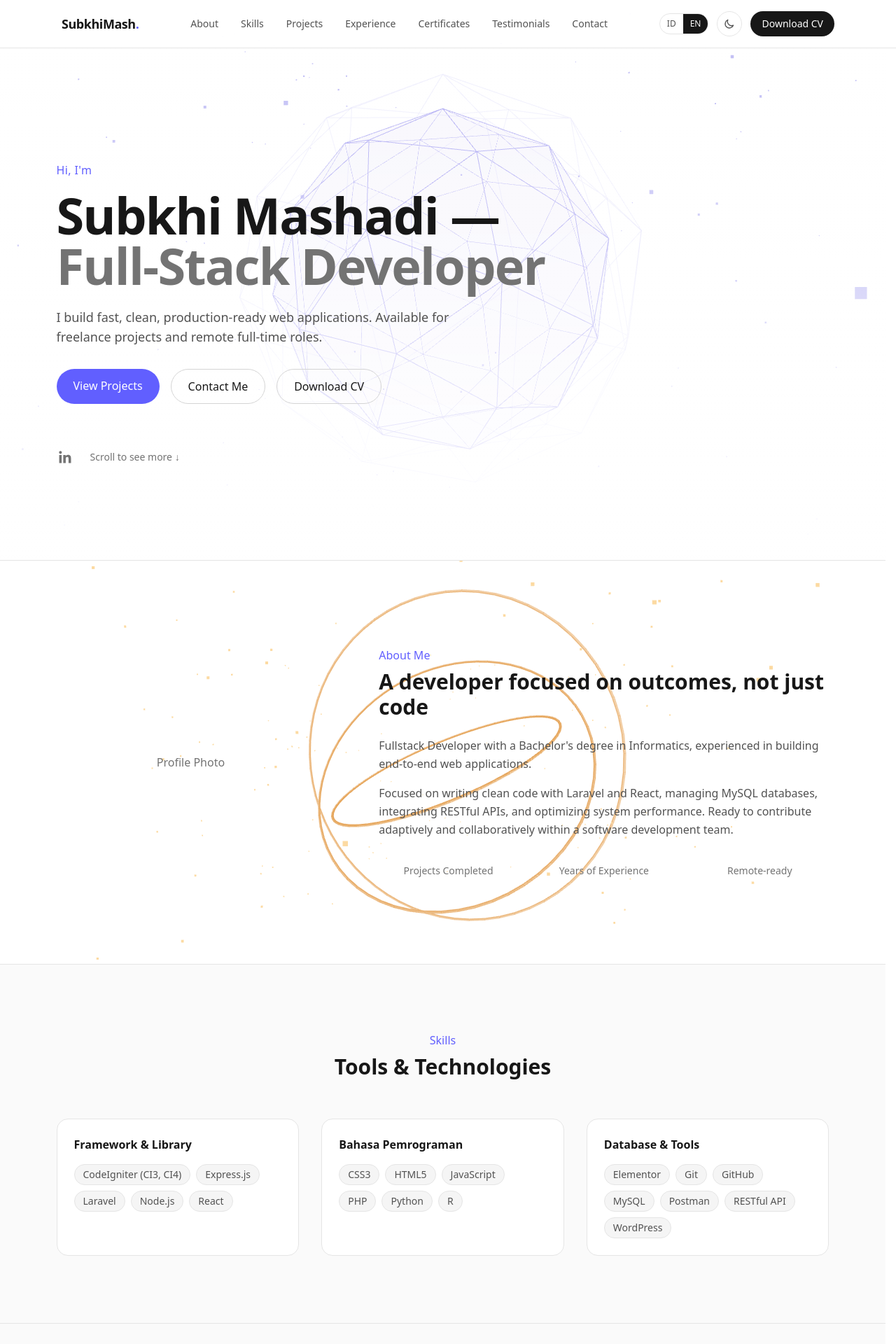
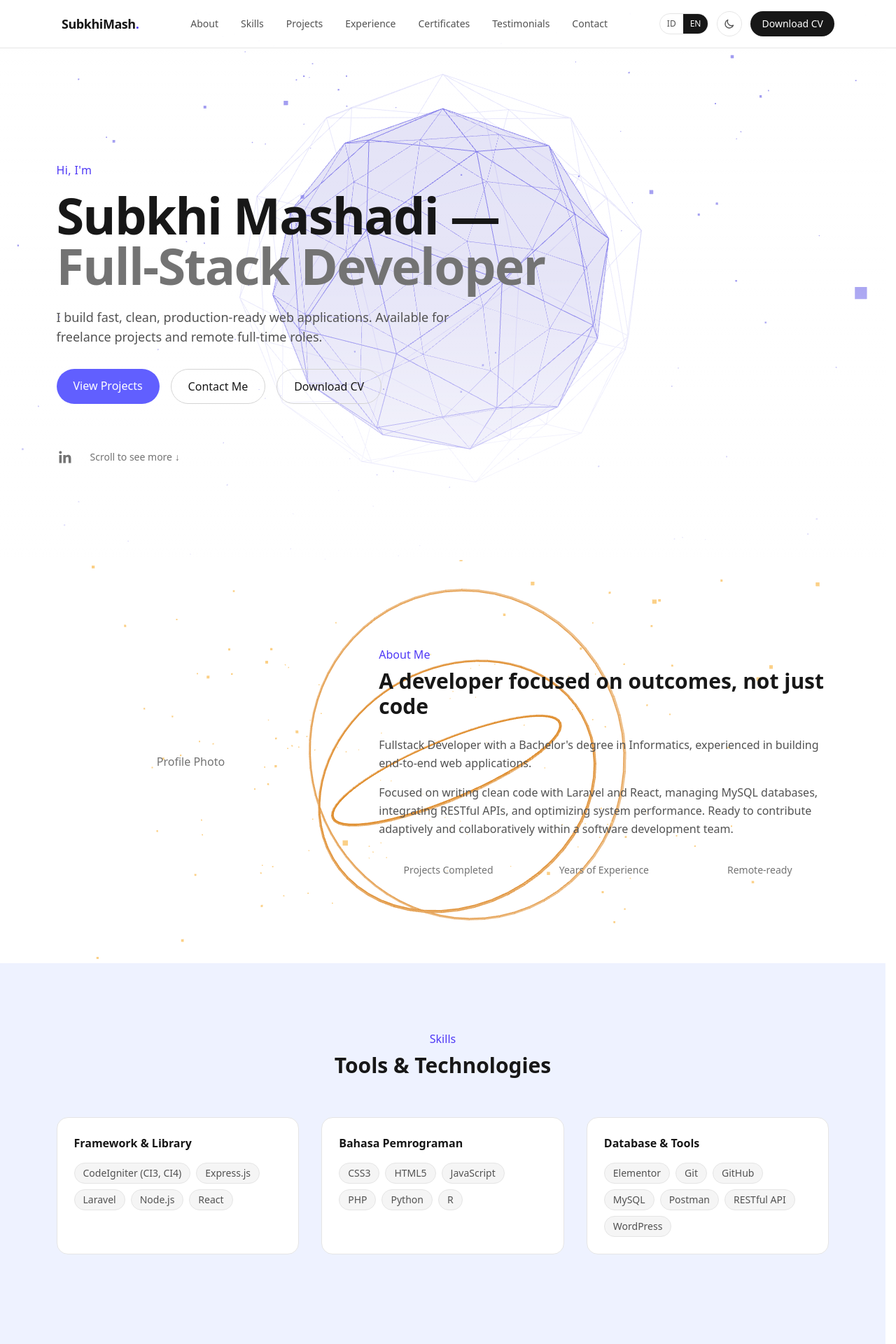
Before and after one commit to subkhi-mashadi/SubkhiMash, a Laravel app: page / in a window 1280 px wide. Shown: the top 1920 px of the page at 70% size. Run offline with Laravel 12, Linux system fonts and the light colour scheme; data comes from the database, SQL or seed files in the repository; data that the repository does not hold is empty; style sheets or scripts are compiled from the project's sources.

Commit message:
feat: update portfolio sections and improve styling for consistency

```diff
--- a/lang/en/portfolio.php
+++ b/lang/en/portfolio.php
@@ -86,6 +86,6 @@
 
     'footer' => [
         'rights' => 'All rights reserved.',
-        'built' => 'Built with Laravel, Tailwind & Three.js',
+        'built' => 'Available for freelance projects and full-time remote positions.',
     ],
 ];
--- a/resources/js/hero3d.js
+++ b/resources/js/hero3d.js
@@ -26,7 +26,7 @@
 
     const fill = new THREE.Mesh(
         geometry,
-        new THREE.MeshBasicMaterial({ color: fillColor, transparent: true, opacity: isDark ? 0.12 : 0.06, side: THREE.BackSide })
+        new THREE.MeshBasicMaterial({ color: fillColor, transparent: true, opacity: isDark ? 0.12 : 0.16, side: THREE.BackSide })
     );
     group.add(fill);
 
@@ -60,7 +60,7 @@
     const observer = new MutationObserver(() => {
         const dark = document.documentElement.classList.contains('dark');
         fill.material.color.set(dark ? 0x6366f1 : 0x4338ca);
-        fill.material.opacity = dark ? 0.12 : 0.06;
+        fill.material.opacity = dark ? 0.12 : 0.16;
         wireframe.material.color.set(dark ? 0x818cf8 : 0x4f46e5);
         wireframe.material.opacity = dark ? 0.95 : 0.75;
         outerWireframe.material.color.set(dark ? 0x818cf8 : 0x4f46e5);
--- a/resources/views/partials/about.blade.php
+++ b/resources/views/partials/about.blade.php
@@ -3,8 +3,8 @@
     $locale = app()->getLocale();
 @endphp
 
-<section id="about" class="relative py-24 border-t border-neutral-200 dark:border-white/5 overflow-hidden">
-    <canvas id="about-canvas" class="absolute inset-0 w-full h-full opacity-70 dark:opacity-100"></canvas>
+<section id="about" class="relative py-24 overflow-hidden">
+    <canvas id="about-canvas" class="absolute inset-0 w-full h-full opacity-90 dark:opacity-100"></canvas>
 
     <div class="relative z-10 max-w-6xl mx-auto px-6 grid md:grid-cols-5 gap-12 items-center">
         <div class="reveal aspect-square max-w-sm md:col-span-2">
@@ -18,7 +18,7 @@
         </div>
 
         <div class="reveal md:col-span-3">
-            <p class="text-indigo-500 dark:text-indigo-400 font-medium mb-2">{{ __('portfolio.about.label') }}</p>
+            <p class="text-indigo-600 dark:text-indigo-400 font-medium mb-2">{{ __('portfolio.about.label') }}</p>
             <h2 class="text-3xl font-bold mb-6">{{ __('portfolio.about.title') }}</h2>
             <p class="text-neutral-600 dark:text-neutral-400 mb-4 leading-relaxed">
                 {{ $locale === 'id' ? $profile->about_p1_id : $profile->about_p1_en }}
--- a/resources/views/partials/certificates.blade.php
+++ b/resources/views/partials/certificates.blade.php
@@ -2,16 +2,16 @@
     $certificates = \App\Models\Certificate::query()->where('is_active', true)->orderByDesc('year')->get();
 @endphp
 
-<section id="certificates" class="py-24 border-t border-neutral-200 dark:border-white/5">
+<section id="certificates" class="py-24">
     <div class="max-w-6xl mx-auto px-6">
-        <p class="reveal text-indigo-500 dark:text-indigo-400 font-medium mb-2 text-center">{{ __('portfolio.certificates.label') }}</p>
+        <p class="reveal text-indigo-600 dark:text-indigo-400 font-medium mb-2 text-center">{{ __('portfolio.certificates.label') }}</p>
         <h2 class="reveal text-3xl font-bold mb-14 text-center">{{ __('portfolio.certificates.title') }}</h2>
 
         <div class="grid md:grid-cols-3 gap-6">
             @foreach ($certificates as $cert)
                 <a href="{{ $cert['url'] }}" target="_blank" class="reveal rounded-2xl border border-neutral-200 dark:border-white/10 bg-white dark:bg-neutral-900/40 p-6 hover:border-indigo-400/40 transition block">
                     <div class="w-10 h-10 rounded-lg bg-indigo-500/10 flex items-center justify-center mb-4">
-                        <svg xmlns="http://www.w3.org/2000/svg" class="w-5 h-5 text-indigo-500 dark:text-indigo-400" fill="none" viewBox="0 0 24 24" stroke="currentColor">
+                        <svg xmlns="http://www.w3.org/2000/svg" class="w-5 h-5 text-indigo-600 dark:text-indigo-400" fill="none" viewBox="0 0 24 24" stroke="currentColor">
                             <path stroke-linecap="round" stroke-linejoin="round" stroke-width="2" d="M9 12l2 2 4-4m6 2a9 9 0 11-18 0 9 9 0 0118 0z"/>
                         </svg>
                     </div>
--- a/resources/views/partials/contact.blade.php
+++ b/resources/views/partials/contact.blade.php
@@ -2,9 +2,9 @@
     $profile = \App\Models\Profile::current();
 @endphp
 
-<section id="contact" class="py-24 border-t border-neutral-200 dark:border-white/5 bg-neutral-50 dark:bg-neutral-900/30">
+<section id="contact" class="py-24 bg-indigo-50 dark:bg-neutral-900/30">
     <div class="max-w-3xl mx-auto px-6 text-center">
-        <p class="reveal text-indigo-500 dark:text-indigo-400 font-medium mb-2">{{ __('portfolio.contact.label') }}</p>
+        <p class="reveal text-indigo-600 dark:text-indigo-400 font-medium mb-2">{{ __('portfolio.contact.label') }}</p>
         <h2 class="reveal text-3xl font-bold mb-4">{{ __('portfolio.contact.title') }}</h2>
         <p class="reveal text-neutral-600 dark:text-neutral-400 mb-10">
             {{ __('portfolio.contact.subtitle') }}
--- a/resources/views/partials/experience.blade.php
+++ b/resources/views/partials/experience.blade.php
@@ -13,9 +13,9 @@
         ]);
 @endphp
 
-<section id="experience" class="py-24 border-t border-neutral-200 dark:border-white/5 bg-neutral-50 dark:bg-neutral-900/30">
+<section id="experience" class="py-24 bg-indigo-50 dark:bg-neutral-900/30">
     <div class="max-w-4xl mx-auto px-6">
-        <p class="reveal text-indigo-500 dark:text-indigo-400 font-medium mb-2 text-center">{{ __('portfolio.experience.label') }}</p>
+        <p class="reveal text-indigo-600 dark:text-indigo-400 font-medium mb-2 text-center">{{ __('portfolio.experience.label') }}</p>
         <h2 class="reveal text-3xl font-bold mb-14 text-center">{{ __('portfolio.experience.title') }}</h2>
 
         <div class="space-y-10">
--- a/resources/views/partials/footer.blade.php
+++ b/resources/views/partials/footer.blade.php
@@ -1,4 +1,4 @@
-<footer class="border-t border-neutral-200 dark:border-white/5 py-8">
+<footer class="py-8">
     <div class="max-w-6xl mx-auto px-6 flex flex-wrap items-center justify-between gap-4 text-sm text-neutral-500">
         <p>&copy; {{ date('Y') }} Subkhi Mashadi. {{ __('portfolio.footer.rights') }}</p>
         <p>{{ __('portfolio.footer.built') }}</p>
--- a/resources/views/partials/github-activity.blade.php
+++ b/resources/views/partials/github-activity.blade.php
@@ -6,13 +6,14 @@
 
 <section
     id="github"
-    class="py-24 border-t border-neutral-200 dark:border-white/5 bg-neutral-50 dark:bg-neutral-900/30"
+    class="py-24 bg-indigo-50 dark:bg-neutral-900/30"
     x-data="{
         year: {{ $currentYear }},
         years: {{ Illuminate\Support\Js::from($availableYears) }},
         total: null,
         cells: [],
         loading: true,
+        isMobile: window.matchMedia('(max-width: 767px)').matches,
         languages: [],
         languagesLoading: true,
         async loadLanguages() {
@@ -82,10 +83,10 @@
             return labels;
         },
     }"
-    x-init="load(year); loadLanguages()"
+    x-init="load(year); loadLanguages(); window.matchMedia('(max-width: 767px)').addEventListener('change', (e) => isMobile = e.matches)"
 >
     <div class="max-w-5xl mx-auto px-6">
-        <p class="reveal text-indigo-500 dark:text-indigo-400 font-medium mb-2 text-center">{{ __('portfolio.github.label') }}</p>
+        <p class="reveal text-indigo-600 dark:text-indigo-400 font-medium mb-2 text-center">{{ __('portfolio.github.label') }}</p>
         <h2 class="reveal text-3xl font-bold mb-4 text-center">{{ __('portfolio.github.title') }}</h2>
         <p class="reveal text-neutral-600 dark:text-neutral-400 text-center mb-12">{{ __('portfolio.github.subtitle') }}</p>
 
@@ -131,13 +132,14 @@
 
         <div class="reveal w-full rounded-2xl border border-neutral-200 dark:border-white/10 bg-white dark:bg-neutral-950/40 p-4">
             <p x-show="loading" class="text-center text-sm text-neutral-500 py-8">…</p>
-            <div x-show="!loading">
-                <div class="grid mb-1" :style="`grid-template-columns: repeat(${weekCount()}, minmax(0,1fr)); height: 14px;`">
+            <div x-show="!loading" class="overflow-x-auto pb-1">
+                <div :style="`${isMobile ? 'min-width: ' + (weekCount() * 13) + 'px' : ''}`">
+                    <div class="grid mb-1" :style="`grid-template-columns: repeat(${weekCount()}, ${isMobile ? '10px' : 'minmax(0,1fr)'}); height: 14px;`">
                         <template x-for="m in monthLabels()" :key="m.label + m.week">
                             <span class="text-xs text-neutral-500 overflow-hidden" :style="`grid-column: ${m.week + 1} / -1; grid-row: 1;`" x-text="m.label"></span>
                         </template>
                     </div>
-                <div class="grid gap-[3px]" :style="`grid-template-columns: repeat(${weekCount()}, minmax(0,1fr)); grid-template-rows: repeat(7, 1fr); height: 91px;`">
+                    <div class="grid gap-[3px]" :style="`grid-template-columns: repeat(${weekCount()}, ${isMobile ? '10px' : 'minmax(0,1fr)'}); grid-template-rows: repeat(7, ${isMobile ? '10px' : '1fr'}); ${isMobile ? '' : 'height: 91px;'}`">
                         <template x-for="cell in cells" :key="cell.date">
                             <div
                                 :class="levelClasses[cell.level]"
@@ -149,6 +151,7 @@
                     </div>
                 </div>
             </div>
+        </div>
 
         <div class="reveal text-center mt-8">
             <a href="https://github.com/{{ $githubUsername }}" target="_blank" class="text-sm text-neutral-600 dark:text-neutral-300 hover:text-neutral-900 dark:hover:text-white transition">
--- a/resources/views/partials/hero.blade.php
+++ b/resources/views/partials/hero.blade.php
@@ -3,12 +3,12 @@
 @endphp
 
 <section id="hero" class="relative min-h-screen flex items-center overflow-hidden pt-24">
-    <canvas id="hero-canvas" class="absolute inset-0 w-full h-full opacity-60 dark:opacity-100"></canvas>
+    <canvas id="hero-canvas" class="absolute inset-0 w-full h-full opacity-90 dark:opacity-100"></canvas>
 
-    <div class="absolute inset-0 bg-gradient-to-b from-white/0 via-white/40 to-white dark:from-neutral-950/0 dark:via-neutral-950/40 dark:to-neutral-950 pointer-events-none"></div>
+    <div class="absolute inset-0 bg-gradient-to-b from-white/0 via-white/10 to-white/80 dark:from-neutral-950/0 dark:via-neutral-950/40 dark:to-neutral-950 pointer-events-none"></div>
 
     <div class="relative z-10 max-w-6xl mx-auto px-6 w-full">
-        <p class="reveal text-indigo-500 dark:text-indigo-400 font-medium mb-4 tracking-wide">{{ __('portfolio.hero.greeting') }}</p>
+        <p class="reveal text-indigo-600 dark:text-indigo-400 font-medium mb-4 tracking-wide">{{ __('portfolio.hero.greeting') }}</p>
         <h1 class="reveal text-4xl sm:text-6xl lg:text-7xl font-bold tracking-tight max-w-3xl">
             Subkhi Mashadi — <span class="text-neutral-500 dark:text-neutral-400">{{ __('portfolio.hero.role') }}</span>
         </h1>
--- a/resources/views/partials/navbar.blade.php
+++ b/resources/views/partials/navbar.blade.php
@@ -9,7 +9,7 @@
 >
     <nav class="max-w-6xl mx-auto flex items-center justify-between px-6 py-4">
         <a href="#hero" class="font-semibold tracking-tight text-lg">
-            SubkhiMash<span class="text-indigo-500 dark:text-indigo-400">.</span>
+            SubkhiMash<span class="text-indigo-600 dark:text-indigo-400">.</span>
         </a>
 
         <ul class="hidden md:flex items-center gap-8 text-sm text-neutral-600 dark:text-neutral-300">
--- a/resources/views/partials/projects.blade.php
+++ b/resources/views/partials/projects.blade.php
@@ -15,9 +15,9 @@
         ]);
 @endphp
 
-<section id="projects" class="py-24 border-t border-neutral-200 dark:border-white/5">
+<section id="projects" class="py-24">
     <div class="max-w-6xl mx-auto px-6">
-        <p class="reveal text-indigo-500 dark:text-indigo-400 font-medium mb-2 text-center">{{ __('portfolio.projects.label') }}</p>
+        <p class="reveal text-indigo-600 dark:text-indigo-400 font-medium mb-2 text-center">{{ __('portfolio.projects.label') }}</p>
         <h2 class="reveal text-3xl font-bold mb-14 text-center">{{ __('portfolio.projects.title') }}</h2>
 
         <div class="grid md:grid-cols-3 gap-8">
--- a/resources/views/partials/skills.blade.php
+++ b/resources/views/partials/skills.blade.php
@@ -7,9 +7,9 @@
         ->map(fn ($skills) => $skills->pluck('name'));
 @endphp
 
-<section id="skills" class="py-24 border-t border-neutral-200 dark:border-white/5 bg-neutral-50 dark:bg-neutral-900/30">
+<section id="skills" class="py-24 bg-indigo-50 dark:bg-neutral-900/30">
     <div class="max-w-6xl mx-auto px-6">
-        <p class="reveal text-indigo-500 dark:text-indigo-400 font-medium mb-2 text-center">{{ __('portfolio.skills.label') }}</p>
+        <p class="reveal text-indigo-600 dark:text-indigo-400 font-medium mb-2 text-center">{{ __('portfolio.skills.label') }}</p>
         <h2 class="reveal text-3xl font-bold mb-14 text-center">{{ __('portfolio.skills.title') }}</h2>
 
         <div class="grid md:grid-cols-3 gap-8">
--- a/resources/views/partials/testimonials.blade.php
+++ b/resources/views/partials/testimonials.blade.php
@@ -10,15 +10,15 @@
         ]);
 @endphp
 
-<section id="testimonials" class="py-24 border-t border-neutral-200 dark:border-white/5">
+<section id="testimonials" class="py-24">
     <div class="max-w-6xl mx-auto px-6">
-        <p class="reveal text-indigo-500 dark:text-indigo-400 font-medium mb-2 text-center">{{ __('portfolio.testimonials.label') }}</p>
+        <p class="reveal text-indigo-600 dark:text-indigo-400 font-medium mb-2 text-center">{{ __('portfolio.testimonials.label') }}</p>
         <h2 class="reveal text-3xl font-bold mb-14 text-center">{{ __('portfolio.testimonials.title') }}</h2>
 
         <div class="grid md:grid-cols-3 gap-6">
             @foreach ($testimonials as $t)
                 <figure class="reveal rounded-2xl border border-neutral-200 dark:border-white/10 bg-white dark:bg-neutral-900/40 p-6 flex flex-col">
-                    <svg xmlns="http://www.w3.org/2000/svg" class="w-6 h-6 text-indigo-400 mb-4" fill="currentColor" viewBox="0 0 24 24">
+                    <svg xmlns="http://www.w3.org/2000/svg" class="w-6 h-6 text-indigo-500 dark:text-indigo-400 mb-4" fill="currentColor" viewBox="0 0 24 24">
                         <path d="M7.17 6A5.17 5.17 0 0 0 2 11.17V18h6.83v-6.83H4.66c.1-2.02 1.7-3.62 3.72-3.72V6h-1.2Zm10 0A5.17 5.17 0 0 0 12 11.17V18h6.83v-6.83h-4.17c.1-2.02 1.7-3.62 3.72-3.72V6h-1.2Z"/>
                     </svg>
                     <blockquote class="text-neutral-600 dark:text-neutral-300 text-sm leading-relaxed flex-1">
```
Lines whose indentation alone changed are shown as unchanged.
